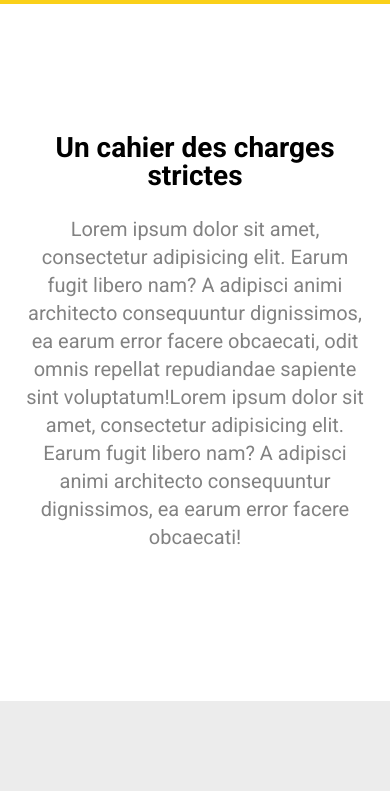
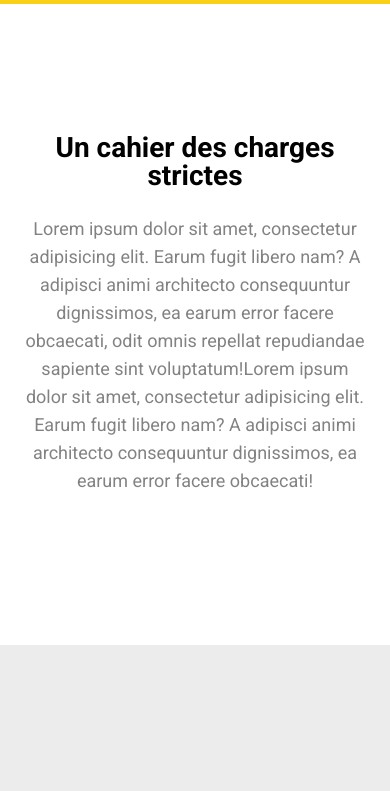
Before and after one commit to GaelCoat/fluz-powo, a PHP site: page /works/dg-sport.html in a window 390 px wide; the page is wider, and only the part inside the window is pictured. Shown: the part 1624-2415 px from the top of that part. Run offline with PHP 8.4, Linux system fonts and the light colour scheme; some libraries are stand-ins or nearby versions; some web fonts are replaced.

Commit message:
Modif icone mission et responsive page unique

```diff
--- a/assets/css/page-unique-dg.css
+++ b/assets/css/page-unique-dg.css
@@ -544,6 +544,14 @@ button svg {
 
 
 /******************** Responsive ********************/
+@media screen and (max-width: 1366px) {
+    div.info img {
+        width: 90%;
+    }
+    div.intro p {
+        font-size: 18px;
+    }
+}
 @media screen and (max-width: 1200px) {
     header.main-header div.logo-fp {
         right: 2%;
```
Also changed, not shown: assets/img/missions/ico-audit.png, assets/img/missions/ico-dev.png, assets/img/missions/ico-identite-visuelle.png, assets/img/missions/ico-strat-produit.png, assets/img/missions/ico-ui-ux.png.
